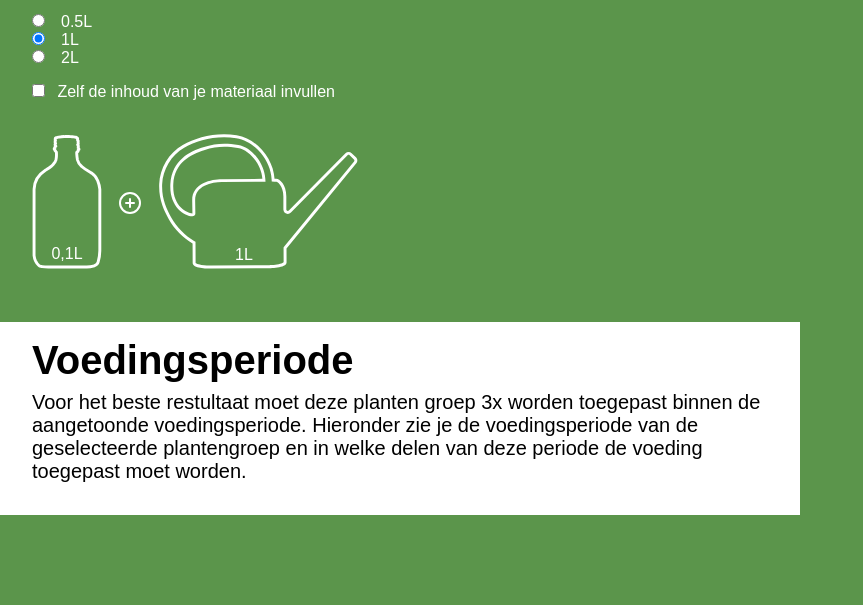
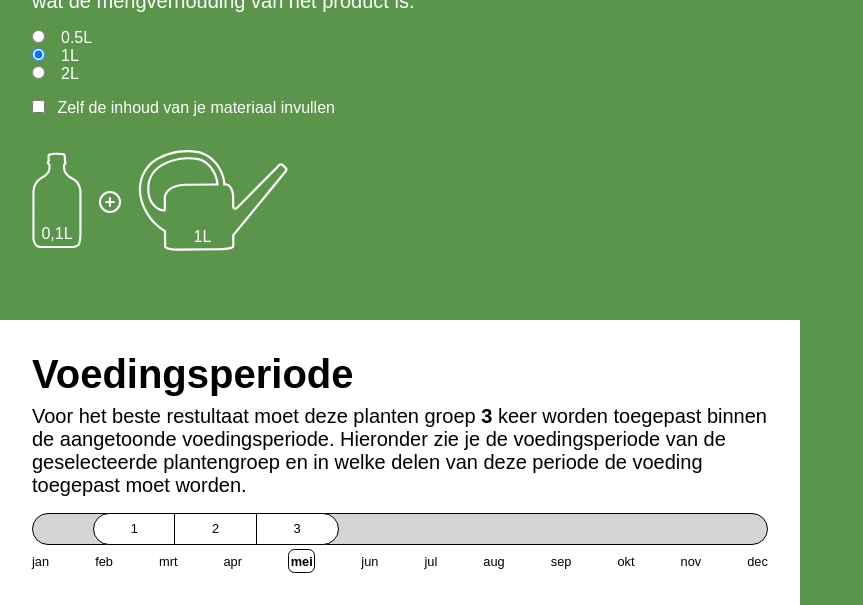
Before and after one commit to N13L5A97/HS_Afstuderen, a plain HTML site: page index.html in a window 1280 px wide. Shown: the part 658-1263 px from the top of the page, without its empty margins (0-863 px from the left). Before the commit the page ends 1173 px from the top, so only its background shows below. Drawn offline with nearby package versions, Linux system fonts and the light colour scheme.

Commit message:
voedingsperiode (without current period color)

```diff
--- a/index.html
+++ b/index.html
@@ -55,7 +55,9 @@
 								id="groente-en-fruit"
 								value="groente-en-fruit"
 							/>
-							<label for="groente-en-fruit"> Groente en Fruit</label>
+							<label for="groente-en-fruit">
+								Groente en Fruit</label
+							>
 						</div>
 					</div>
 				</article>
@@ -205,9 +207,9 @@
 				<article>
 					<h2>Materiaal</h2>
 					<p>
-						Kies hier de grootte van het materiaal dat je gebruikt. Aan
-						de hand hiervan zie je wat de mengverhouding van het product
-						is.
+						Kies hier de grootte van het materiaal dat je gebruikt.
+						Aan de hand hiervan zie je wat de mengverhouding van het
+						product is.
 					</p>
 					<div id="plantMaterial">
 						<div id="kamerplanten-materiaal" class="material">
@@ -316,7 +318,7 @@
 						<!--bottle  -->
 						<div>
 							<svg
-								width="70"
+								width="50"
 								viewBox="0 0 48 93"
 								fill="none"
 								xmlns="http://www.w3.org/2000/svg"
@@ -332,7 +334,7 @@
 						<!-- gieter -->
 						<div>
 							<svg
-								width="200"
+								width="150"
 								viewBox="0 0 136 93"
 								fill="none"
 								xmlns="http://www.w3.org/2000/svg"
@@ -356,12 +358,36 @@
 				<h2>Voedingsperiode</h2>
 				<p>
 					Voor het beste restultaat moet deze planten groep
-					<span id="ratio"> 3x </span> worden toegepast binnen de
+					<span id="ratio"> 3 </span>keer worden toegepast binnen de
 					aangetoonde voedingsperiode. Hieronder zie je de
 					voedingsperiode van de geselecteerde plantengroep en in
 					welke delen van deze periode de voeding toegepast moet
 					worden.
 				</p>
+				<div>
+					<div id="period">
+						<div id="year"></div>
+						<div id="totalPeriod">
+							<span>1</span>
+							<span>2</span>
+							<span>3</span>
+						</div>
+					</div>
+					<div id="months">
+						<span>jan</span>
+						<span>feb</span>
+						<span>mrt</span>
+						<span>apr</span>
+						<span class="currentMonth">mei</span>
+						<span>jun</span>
+						<span>jul</span>
+						<span>aug</span>
+						<span>sep</span>
+						<span>okt</span>
+						<span>nov</span>
+						<span>dec</span>
+					</div>
+				</div>
 			</section>
 		</main>
 		<script src="./scripts/getPlantData.js"></script>
--- a/styles/global.css
+++ b/styles/global.css
@@ -1,5 +1,6 @@
 /* import other stylesheet */
 @import url("./functions.css");
+@import url("./periods.css");
 
 :root {
 	--color-background: #5b954b;
@@ -47,7 +48,7 @@ p {
 
 section {
 	max-width: 50rem;
-	padding: 1rem 2rem;
+	padding: 2rem;
 }
 
 article{
--- /dev/null
+++ b/styles/periods.css
@@ -0,0 +1,71 @@
+#ratio{
+    font-weight: 700;
+}
+
+#period{
+       position: relative;
+}
+
+#year{
+    width: 100%;
+    height: 2rem;
+    border: solid black 1px;
+    border-radius: 10rem;
+    background-color: rgb(213, 213, 213);
+}
+
+:root{
+    --startMonth: 2;
+    --endMonth: 5;
+    --amount: 3;
+}
+
+/* total period for feeding devide in grid  */
+/* position is based on starting month and with is based on the time between start month and end month */
+#totalPeriod{
+    position: absolute;
+    top: 0;
+    left: calc((100% / 12) * (var(--startMonth) - 1));
+    width: calc((100% / 12) * ((var(--endMonth) - var(--startMonth)) + 1));
+    height: 2rem;
+
+    display: grid;
+    grid-template-columns: repeat(var(--amount), 1fr);
+    grid-template-rows: auto;
+
+    border: solid black 1px;
+    border-radius: 10rem;
+    background-color: white;
+
+    /* give items border */
+    >span{
+        display: flex;
+        justify-content: center;
+        width: 100%;
+        height: 100%;
+        align-items: center;
+        font-size: clamp(.8rem, 1vw, 1.2rem);
+        border-right: solid black 1px;
+
+        &:last-of-type{
+            border: none;
+        }
+    }
+}
+
+#months{
+    margin-top: .3rem;
+    display: flex;
+    justify-content: space-between;
+    align-items: center;
+    width: 100%;
+    height: 100%;
+    font-size: clamp(.8rem, 1vw, 1.2rem);
+}
+
+.currentMonth{
+    padding: .2rem .1rem;
+    border: solid black 1px;
+    border-radius: .4rem;
+    font-weight: 700;
+}
```
